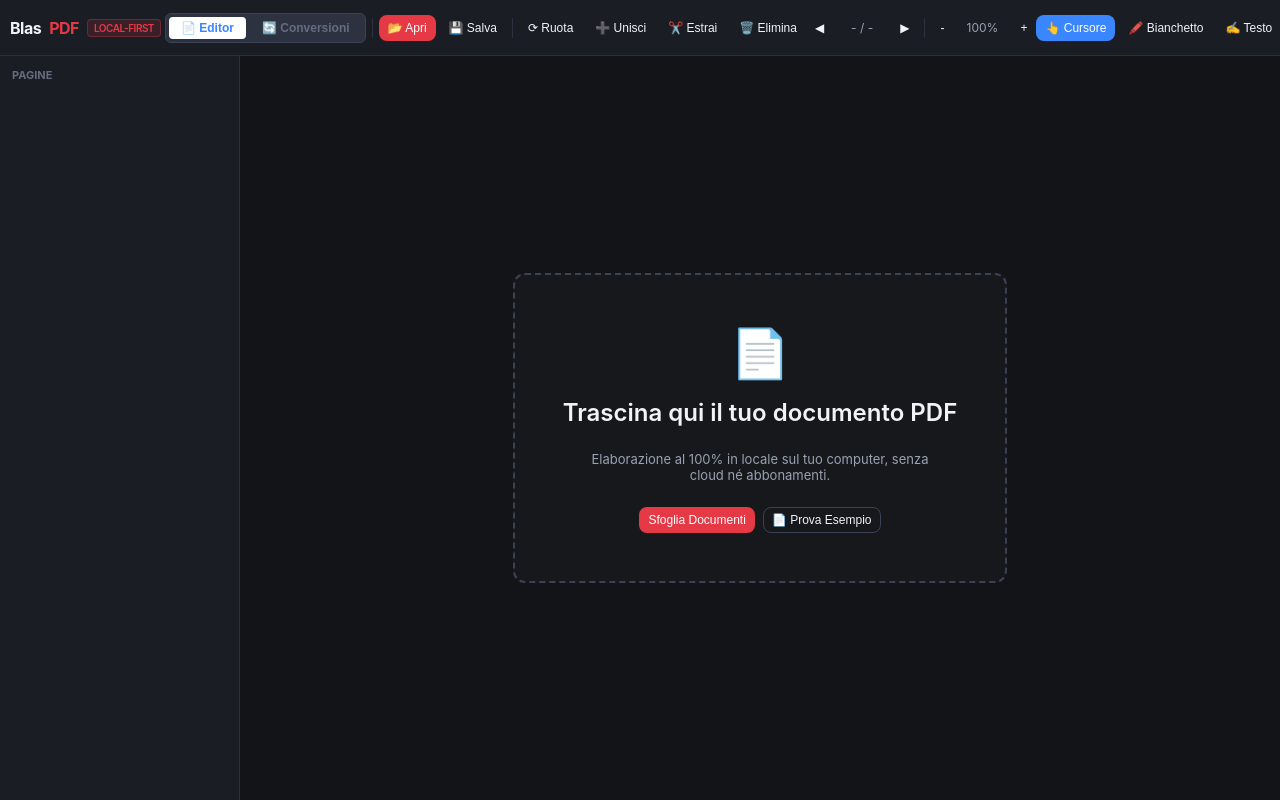
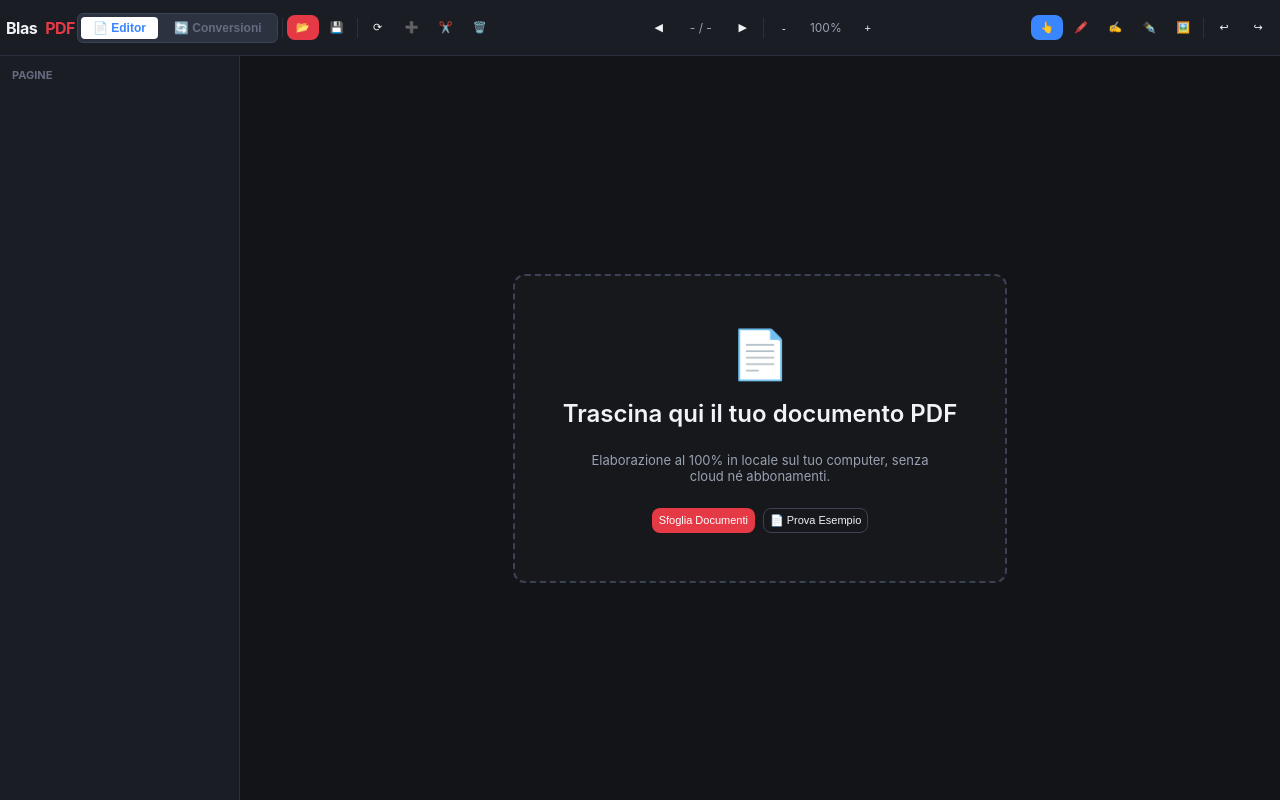
Before and after one commit to maurobeltrami/BlasPDF, a website with bundled scripts: page src/index.html in a window 1280 px wide. Built offline with nearby package versions, Linux system fonts and the light colour scheme.

Commit message:
style(ui): pulsante elimina centrato sopra l'immagine ed etichette responsive collassabili per barra sempre visibile

```diff
--- a/src/css/imageTool.css
+++ b/src/css/imageTool.css
@@ -45,13 +45,14 @@
 .annotation-item.image-box .resize-handle.sw { bottom: -5px; left: -5px; cursor: nesw-resize; }
 .annotation-item.image-box .resize-handle.se { bottom: -5px; right: -5px; cursor: nwse-resize; }
 
-/* Pulsante rosso elimina immagine (CRUD) */
+/* Pulsante rosso elimina immagine (CRUD) centrato in alto: NESSUNA sovrapposizione con le maniglie */
 .annotation-item.image-box .ann-del-btn {
     position: absolute;
-    top: -10px;
-    right: -10px;
-    width: 20px;
-    height: 20px;
+    top: -26px;
+    left: 50%;
+    transform: translateX(-50%);
+    width: 22px;
+    height: 22px;
     background: #ef4444;
     color: #ffffff;
     border: 2px solid #ffffff;
@@ -63,15 +64,15 @@
     align-items: center;
     justify-content: center;
     cursor: pointer;
-    box-shadow: 0 2px 5px rgba(0, 0, 0, 0.3);
-    z-index: 20;
+    box-shadow: 0 2px 5px rgba(0, 0, 0, 0.35);
+    z-index: 25;
     padding: 0;
     transition: transform 0.15s ease, background-color 0.15s ease;
 }
 
 .annotation-item.image-box .ann-del-btn:hover {
     background: #dc2626;
-    transform: scale(1.15);
+    transform: translateX(-50%) scale(1.15);
 }
 
 .tool-select-mode .annotation-item.image-box:hover .ann-del-btn,
--- a/src/css/toolbar.css
+++ b/src/css/toolbar.css
@@ -6,14 +6,19 @@
     display: flex;
     align-items: center;
     justify-content: space-between;
-    padding: 0 10px;
+    padding: 0 8px;
     z-index: 100;
     overflow-x: auto;
     overflow-y: hidden;
-    scrollbar-width: none;
+    scrollbar-width: thin;
+    scrollbar-color: var(--border-color) transparent;
 }
 
-.main-toolbar::-webkit-scrollbar { display: none; }
+.main-toolbar::-webkit-scrollbar { height: 3px; }
+.main-toolbar::-webkit-scrollbar-thumb {
+    background-color: var(--border-light);
+    border-radius: 3px;
+}
 
 .toolbar-group {
     display: flex;
@@ -36,6 +41,7 @@
     font-weight: 500;
     transition: all 0.15s ease;
     white-space: nowrap;
+    flex-shrink: 0;
 }
 
 .tool-btn:hover {
@@ -60,14 +66,16 @@
     height: 20px;
     background-color: var(--border-color);
     margin: 0 2px;
+    flex-shrink: 0;
 }
 
 .page-indicator, .zoom-indicator {
     font-size: 12px;
     color: var(--text-secondary);
-    min-width: 50px;
+    min-width: 48px;
     text-align: center;
     white-space: nowrap;
+    flex-shrink: 0;
 }
 
 .empty-state {
@@ -102,15 +110,17 @@
 
 .drop-zone-border:hover { border-color: var(--accent-blue); }
 
-/* Regole di adattamento per schermi e finestre ridotte */
-@media (max-width: 1180px) {
+/* Regole responsive quando la finestra non è a schermo intero */
+@media (max-width: 1320px) {
     .main-toolbar { padding: 0 6px; }
     .toolbar-group { gap: 2px; }
-    .tool-btn { padding: 4px 6px; font-size: 11px; }
+    .tool-btn { padding: 5px 6px; font-size: 11px; }
     .brand-badge .badge-pill { display: none; }
+    .tool-btn .btn-text { display: none; }
+    .tool-btn { min-width: 32px; justify-content: center; }
 }
 
-@media (max-width: 980px) {
-    .page-indicator, .zoom-indicator { min-width: 42px; font-size: 11px; }
-    .tool-btn { padding: 4px 5px; }
+@media (max-width: 960px) {
+    .page-indicator, .zoom-indicator { min-width: 38px; font-size: 11px; }
+    .tool-btn { padding: 4px; }
 }
--- a/src/index.html
+++ b/src/index.html
@@ -15,7 +15,7 @@
     <link rel="stylesheet" href="css/themes/modern.css">
 </head>
 <body class="theme-modern">
-    <!-- BARRA DEGLI STRUMENTI SUPERIORE -->
+    <!-- BARRA DEGLI STRUMENTI SUPERIORE RESPONSIVE -->
     <header class="main-toolbar">
         <div class="toolbar-group">
             <div class="brand-badge">Blas<span>PDF</span> <span class="badge-pill">Local-First</span></div>
@@ -24,13 +24,13 @@
                 <button id="tabConverter" class="tab-btn">🔄 Conversioni</button>
             </div>
             <div class="toolbar-separator"></div>
-            <button id="btnOpen" class="tool-btn primary" title="Apri PDF (Cmd+O)">📂 Apri</button>
-            <button id="btnSave" class="tool-btn" title="Salva modifiche (Cmd+S)">💾 Salva</button>
+            <button id="btnOpen" class="tool-btn primary" title="Apri PDF (Cmd+O)">📂 <span class="btn-text">Apri</span></button>
+            <button id="btnSave" class="tool-btn" title="Salva modifiche (Cmd+S)">💾 <span class="btn-text">Salva</span></button>
             <div class="toolbar-separator"></div>
-            <button id="btnRotatePage" class="tool-btn" title="Ruota pagina (R)">⟳ Ruota</button>
-            <button id="btnMergePdf" class="tool-btn" title="Unisci un altro PDF">➕ Unisci</button>
-            <button id="btnExtractPage" class="tool-btn" title="Estrai pagina">✂️ Estrai</button>
-            <button id="btnDeletePage" class="tool-btn" title="Elimina pagina">🗑️ Elimina</button>
+            <button id="btnRotatePage" class="tool-btn" title="Ruota pagina (R)">⟳ <span class="btn-text">Ruota</span></button>
+            <button id="btnMergePdf" class="tool-btn" title="Unisci un altro PDF">➕ <span class="btn-text">Unisci</span></button>
+            <button id="btnExtractPage" class="tool-btn" title="Estrai pagina">✂️ <span class="btn-text">Estrai</span></button>
+            <button id="btnDeletePage" class="tool-btn" title="Elimina pagina">🗑️ <span class="btn-text">Elimina</span></button>
         </div>
 
         <div class="toolbar-group">
@@ -44,11 +44,11 @@
         </div>
 
         <div class="toolbar-group">
-            <button id="toolSelect" class="tool-btn active" title="Strumento Selezione">👆 Cursore</button>
-            <button id="toolWhiteout" class="tool-btn" title="Strumento Bianchetto">🖍️ Bianchetto</button>
-            <button id="toolText" class="tool-btn" title="Aggiungi Testo">✍️ Testo</button>
-            <button id="toolSign" class="tool-btn" title="Apponi Firma">✒️ Firma</button>
-            <button id="toolImage" class="tool-btn" title="Inserisci Immagine o Timbro">🖼️ Immagine</button>
+            <button id="toolSelect" class="tool-btn active" title="Strumento Selezione">👆 <span class="btn-text">Cursore</span></button>
+            <button id="toolWhiteout" class="tool-btn" title="Strumento Bianchetto">🖍️ <span class="btn-text">Bianchetto</span></button>
+            <button id="toolText" class="tool-btn" title="Aggiungi Testo">✍️ <span class="btn-text">Testo</span></button>
+            <button id="toolSign" class="tool-btn" title="Apponi Firma">✒️ <span class="btn-text">Firma</span></button>
+            <button id="toolImage" class="tool-btn" title="Inserisci Immagine o Timbro">🖼️ <span class="btn-text">Immagine</span></button>
             <div class="toolbar-separator"></div>
             <button id="btnUndo" class="tool-btn" title="Annulla (Cmd+Z)">↩</button>
             <button id="btnRedo" class="tool-btn" title="Ripristina (Cmd+Shift+Z)">↪</button>
```
